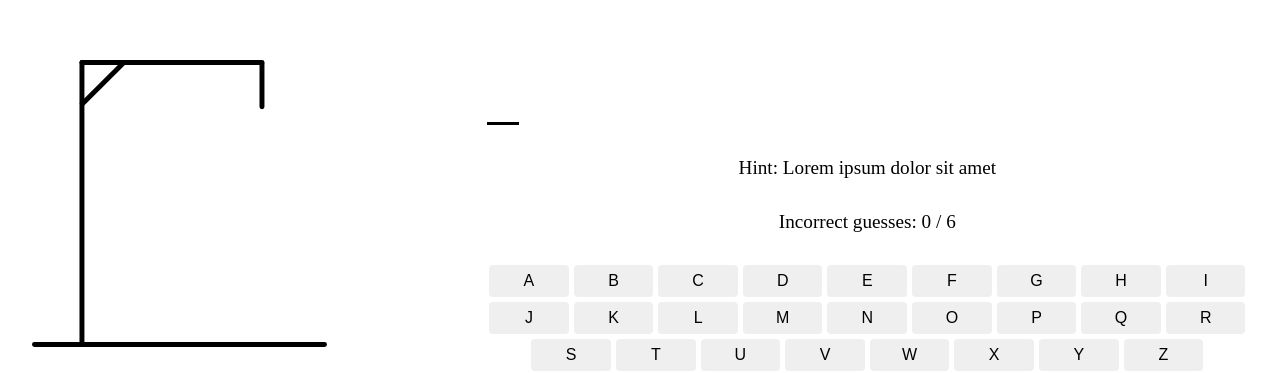
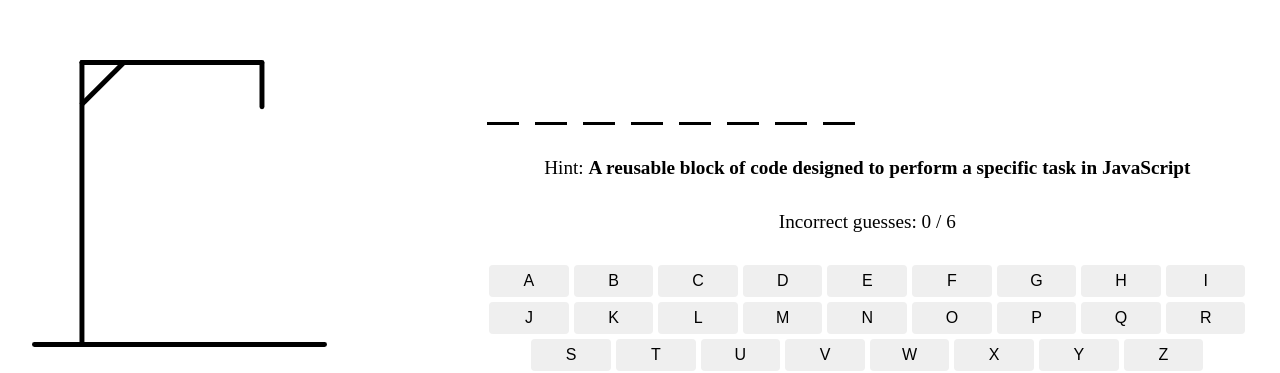
Before and after one commit to Alena636/Hangman, a website: page hangman/src/index.html in a window 1280 px wide. Shown: the part 154-527 px from the top of the page. Drawn offline with Linux system fonts and the light colour scheme.

Commit message:
feat: add random word, add word and hint on the page

```diff
--- a/hangman/src/index.html
+++ b/hangman/src/index.html
@@ -9,7 +9,7 @@
 </head>
 <body>
 
+  <script src="words.js"></script>
   <script src="script.js"></script>
-  <script src="words.js"></script>
 </body>
 </html>
--- a/hangman/src/script.js
+++ b/hangman/src/script.js
@@ -10,11 +10,9 @@ function createContainer() {
   gameBox.className = 'game-box';
   const wordDisplay = document.createElement('ul');
   wordDisplay.className = 'word-display';
-  const letter = document.createElement('li');
-  letter.className = 'letter';
-  wordDisplay.append(letter);
   const hintText = document.createElement('h4');
-  hintText.textContent = 'Hint: Lorem ipsum dolor sit amet';
+  hintText.className = 'hint';
+  hintText.innerHTML = 'Hint: <b>Lorem ipsum dolor sit amet</b>';
   const guessesText = document.createElement('h4');
   guessesText.textContent = 'Incorrect guesses: 0 / 6';
   gameBox.append(wordDisplay, hintText, guessesText);
@@ -69,3 +67,13 @@ function createModal() {
 }
 
 createModal();
+
+const wordDisplay = document.querySelector('.word-display');
+
+const getRandomWord = () => {
+  const { word, hint } = wordList[Math.floor(Math.random() * wordList.length)];
+  document.querySelector('.hint b').textContent = hint;
+  wordDisplay.innerHTML = word.split('').map(() => `<li class="letter"></li>`).join('');
+}
+
+getRandomWord();
--- a/hangman/src/words.js
+++ b/hangman/src/words.js
@@ -1,6 +1,6 @@
 const wordList = [
   {
-    word: "javascript",
+    word: "javaScript",
     hint: "A high-level programming language commonly used for web development"
   },
   {
```
